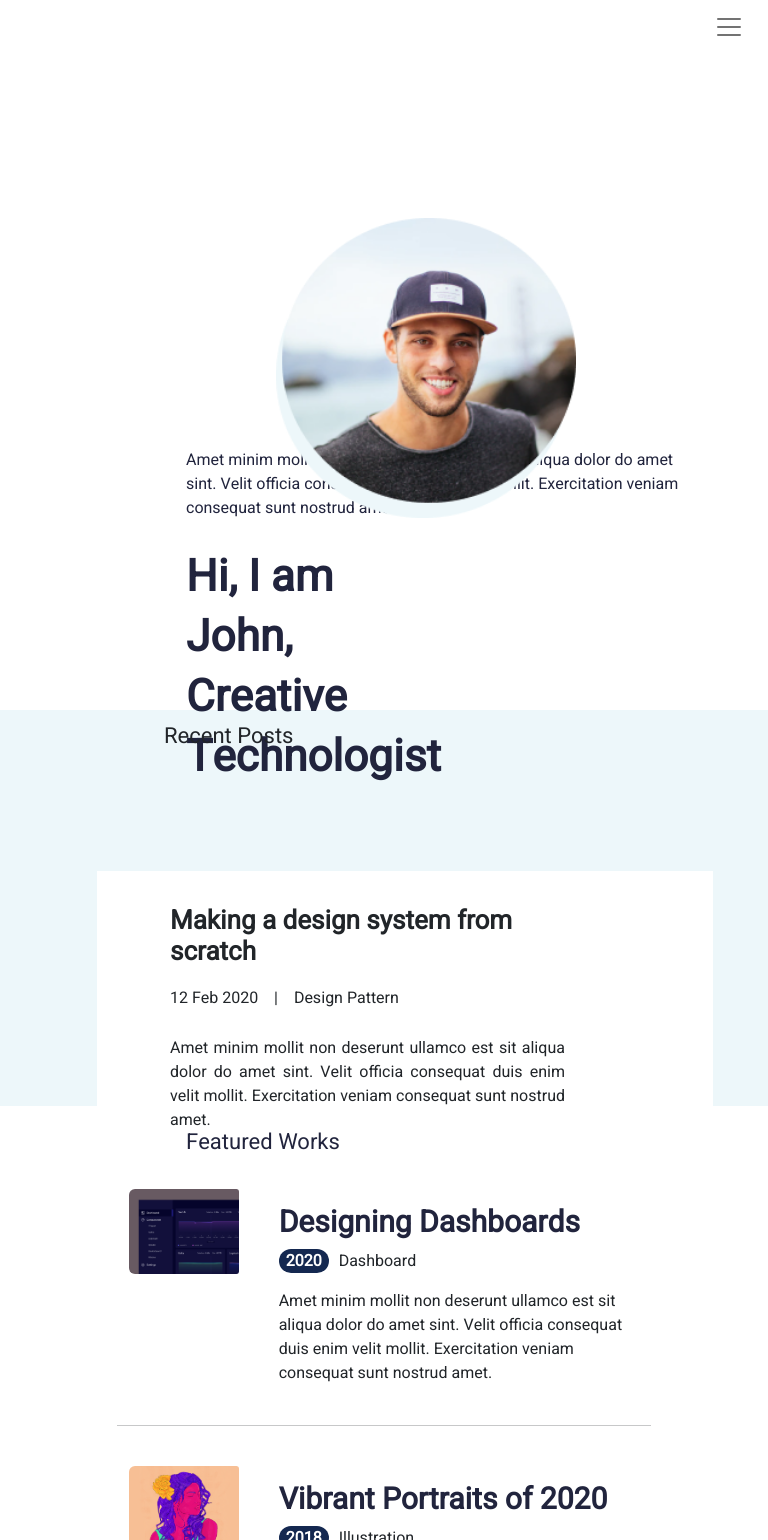
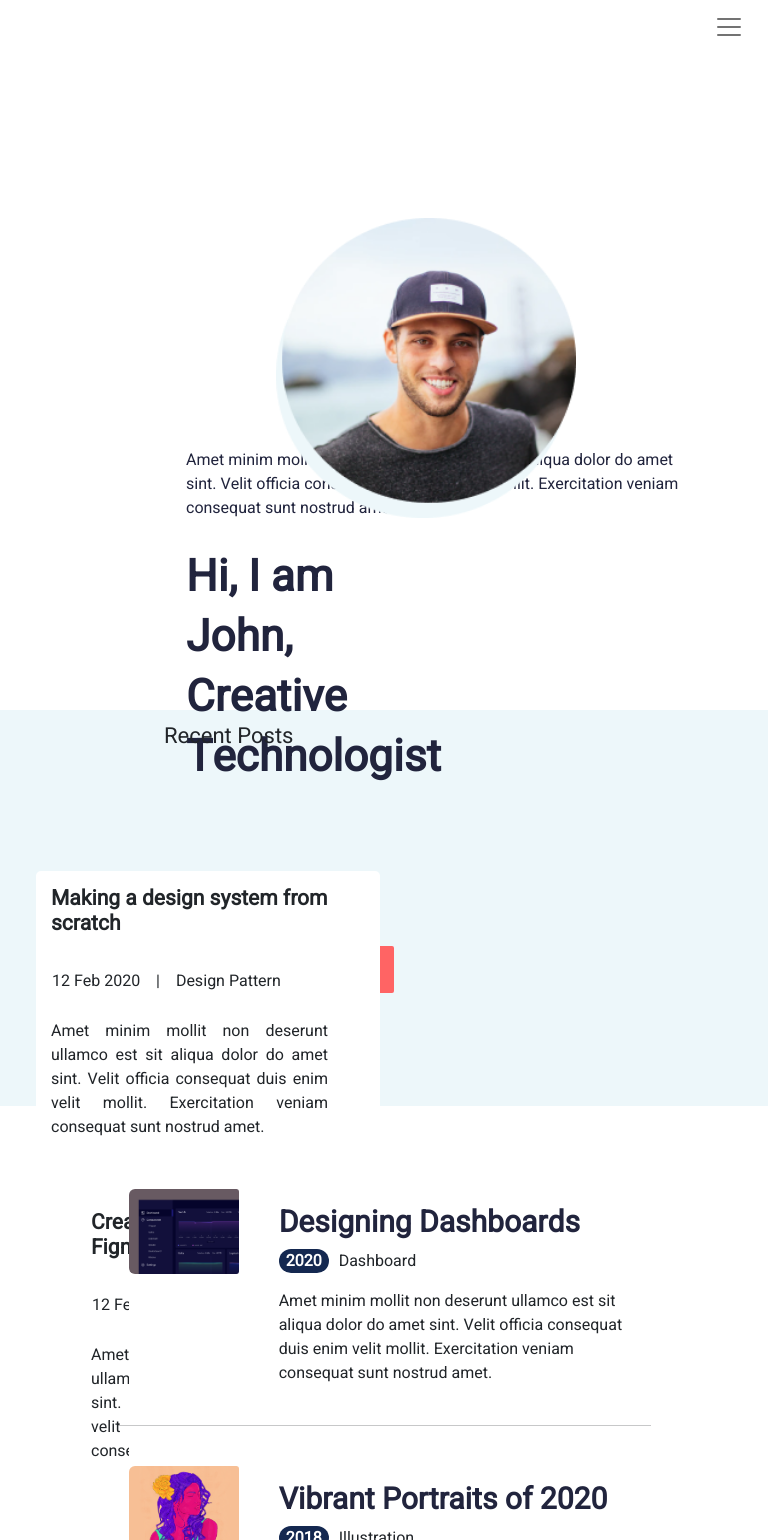
Before and after one commit to FajalAnsari/Assignment_parentune, a React (Create React App) app: page / in a window 768 px wide. Shown: the top 1540 px of the page. Built offline with nearby package versions, Linux system fonts and the light colour scheme.

Commit message:
responsive

```diff
--- a/src/components/RecentPosts/RecentPosts.css
+++ b/src/components/RecentPosts/RecentPosts.css
@@ -29,6 +29,7 @@
     width: 100%;
     background-color: #FFFFFF;
     margin-left: 21px;
+    border-radius: 5px;
 }
 .card-1 h3{
     text-align: left;
@@ -51,6 +52,7 @@
     width: 100%;
     background-color: #FFFFFF;
     margin-left: 21px;
+    border-radius: 5px;
 }
 .card-2 h3{
     text-align: left;
@@ -68,6 +70,8 @@
     width: 468px;
 }
 
+
+/* mobile view */
 @media (max-width: 480px) {
     .Recent-posts{
         height: 750px;
@@ -78,6 +82,10 @@
     .rp{
         padding-top: 20px;
     }
+    .rp p{
+        margin-left: -30px;
+    }
+
   .card-1{
         position: relative;
         left: -30px;
@@ -95,6 +103,7 @@
     }
     .card-1 p:nth-child(2){
         padding: 0px 0 10px 15px;
+
     }
     .card-1 p:nth-child(3){
         padding-left: 15px;
@@ -109,6 +118,7 @@
         width: 360px !important;
         padding: 0px !important;
         margin: 0px !important;
+        background-color: #EDF7FA;
     }
 
     .card-2 h3{
@@ -127,32 +137,45 @@
     }
 }
 
+/* 481px — 768px: iPads, Tablets */
+@media only screen and (min-width: 481px) and (max-width: 768px){
 
-
-
-
-
-.App{
-    text-align: center;
+    .card-1{
+        position: relative;
+        left: -40px;
+        height: 300px;
+        width: 344px !important;
+        padding: 0px !important;
+        margin: 0px !important;
+    }
+    .card-1 h3 {
+        padding: 15px;
+        font-size: 21px;
+    }
+    .card-1 p:nth-child(2) {
+        padding: 10px 0 10px 16px;
+    }
+    .card-1 p:nth-child(3) {
+        padding-left: 15px;
+        width: 292px;
+    }
+    .card-2{
+        position: relative;
+        left: 0px;
+        height: 300px;
+        width: 344px !important;
+        padding: 0px !important;
+        margin: 0px !important;
+    }
+    .card-2 h3 {
+        padding: 15px;
+        font-size: 21px;
+    }
+    .card-2 p:nth-child(2) {
+        padding: 10px 0 10px 16px;
+    }
+    .card-2 p:nth-child(3) {
+        padding-left: 15px;
+        width: 298px;
+    }
 }
-.main{
-    background-color: rgba(39, 145, 216, 0.719);
-    height: 100%;
-    width: 100%;
-    position: absolute;
-    top: 600px;
-}
-.popup{
-    height: 400px;
-    width: 500px;
-    background-color: white;
-    position: absolute;
-    top: 0;
-    right: 25%;
-}
-.popup-header{
-    display: flex;
-    justify-content: space-between;
-    padding: 0 30px solid black;
-    border-bottom: 2px solid black;
-}
```
